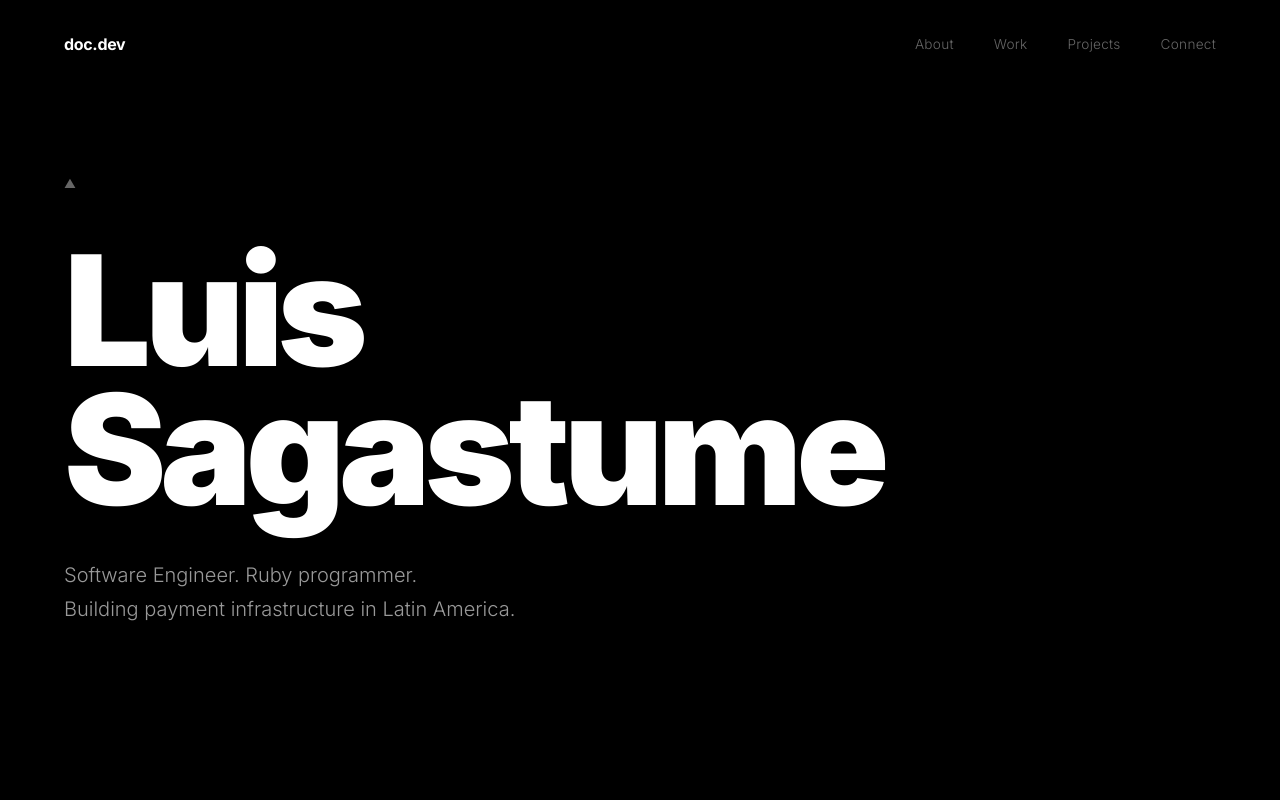
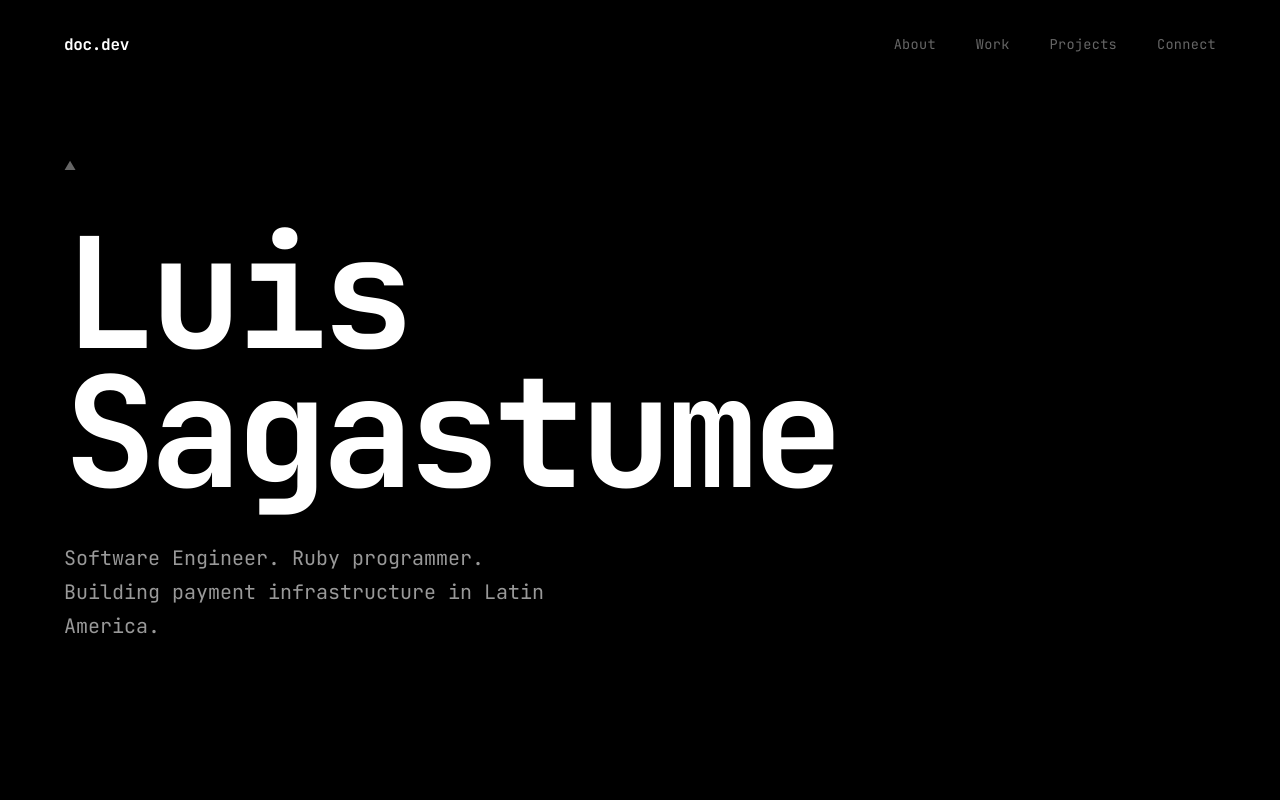
Before and after one commit to abe-ichthyo/doc.dev-v2, a plain HTML site: page index.html in a window 1280 px wide. Shown: the top 800 px of the page. Drawn offline with Linux system fonts and the light colour scheme.

Commit message:
Switch font to JetBrains Mono
Co-authored-by: bronzdoc <lsagastume1990@gmail.com>

```diff
--- a/index.html
+++ b/index.html
@@ -6,7 +6,7 @@
   <title>doc.dev</title>
   <link rel="preconnect" href="https://fonts.googleapis.com">
   <link rel="preconnect" href="https://fonts.gstatic.com" crossorigin>
-  <link href="https://fonts.googleapis.com/css2?family=Inter:wght@300;400;700;900&display=swap" rel="stylesheet">
+  <link href="https://fonts.googleapis.com/css2?family=JetBrains+Mono:wght@300;400;500;600;700&display=swap" rel="stylesheet">
   <link rel="stylesheet" href="style.css">
 </head>
 <body>
--- a/style.css
+++ b/style.css
@@ -20,8 +20,8 @@ html {
 body {
   background: var(--black);
   color: var(--white);
-  font-family: 'Inter', -apple-system, sans-serif;
-  font-weight: 300;
+  font-family: 'JetBrains Mono', -apple-system, sans-serif;
+  font-weight: 400;
   line-height: 1.6;
   -webkit-font-smoothing: antialiased;
 }
@@ -91,7 +91,7 @@ nav {
 
 h1 {
   font-size: clamp(4rem, 12vw, 10rem);
-  font-weight: 900;
+  font-weight: 700;
   line-height: 0.9;
   letter-spacing: -0.04em;
   margin-bottom: 2.5rem;
@@ -102,7 +102,7 @@ h1 {
   color: var(--light-gray);
   max-width: 500px;
   line-height: 1.7;
-  font-weight: 300;
+  font-weight: 400;
 }
 
 /* Stats */
```
